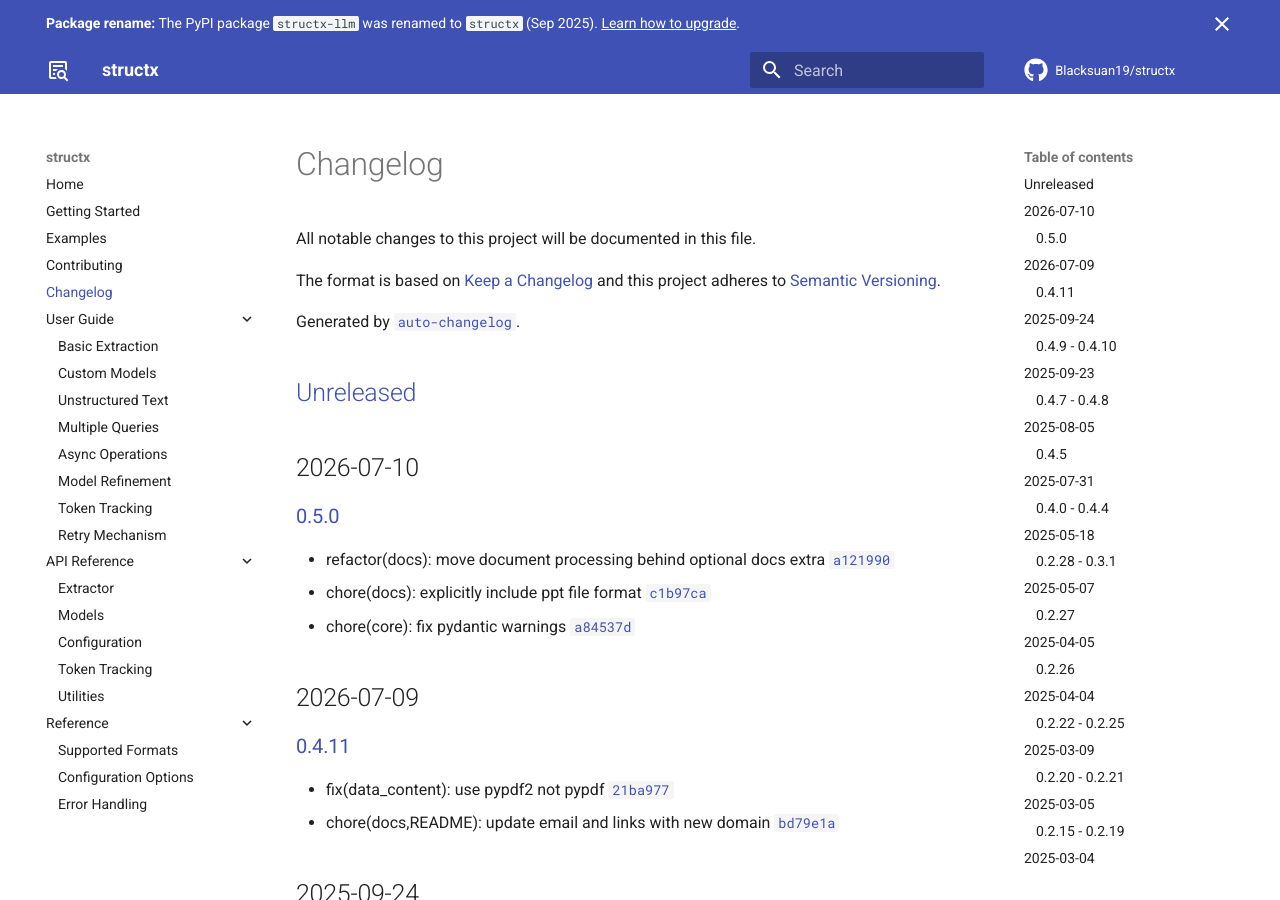
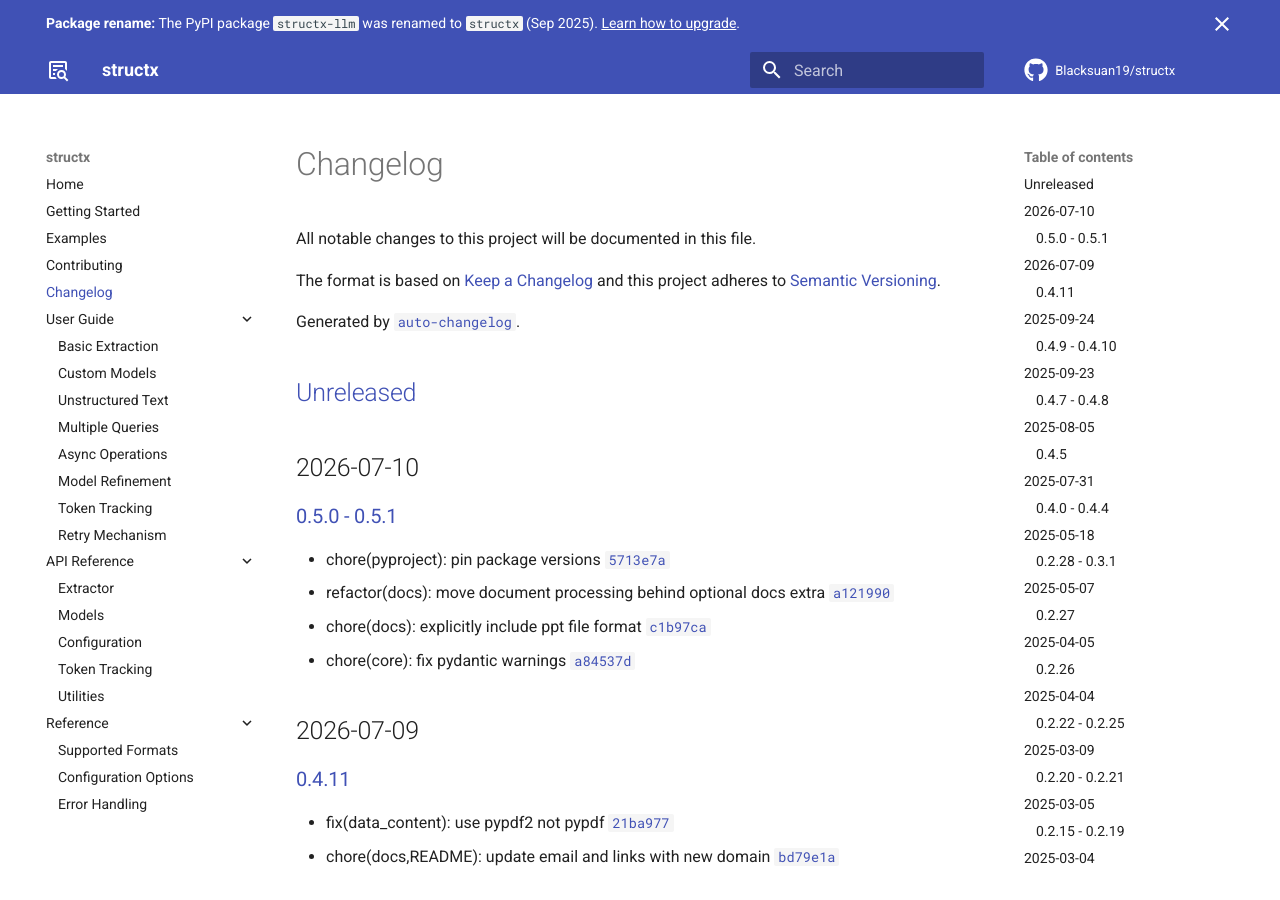
Before and after one commit to Blacksuan19/structx, an MkDocs documentation site: the page built from docs/changelog.md, in a window 1280 px wide and 900 px high. Built offline with MkDocs 1.6.1 and Material for MkDocs 9.7.7, drawn with Linux system fonts in a browser that asks for light colours; comment, search, counter and statistics services are not loaded.

Commit message:
docs(changelog): regenerate changelog for 0.5.1

```diff
--- a/docs/changelog.md
+++ b/docs/changelog.md
@@ -7,12 +7,13 @@ and this project adheres to [Semantic Versioning](https://semver.org/spec/v2.0.0
 
 Generated by [`auto-changelog`](https://github.com/CookPete/auto-changelog).
 
-## [Unreleased](https://github.com/Blacksuan19/structx/compare/0.5.0...HEAD)
+## [Unreleased](https://github.com/Blacksuan19/structx/compare/0.5.1...HEAD)
 
 ## 2026-07-10
 
-### [0.5.0](https://github.com/Blacksuan19/structx/compare/0.4.11...0.5.0)
+### [0.5.0 - 0.5.1](https://github.com/Blacksuan19/structx/compare/0.4.11...0.5.1)
 
+- chore(pyproject): pin package versions [`5713e7a`](https://github.com/Blacksuan19/structx/commit/5713e7a2a9d7a9f2da072a4f6a6f085c15222cc8)
 - refactor(docs): move document processing behind optional docs extra [`a121990`](https://github.com/Blacksuan19/structx/commit/a121990abc689baa65053530788240b431bb0053)
 - chore(docs): explicitly include ppt file format [`c1b97ca`](https://github.com/Blacksuan19/structx/commit/c1b97caab9e560e279d4bcbb3ff33801ba3f69cd)
 - chore(core): fix pydantic warnings [`a84537d`](https://github.com/Blacksuan19/structx/commit/a84537d678d82b71d3c54a07a8a1dff841e16967)
```
